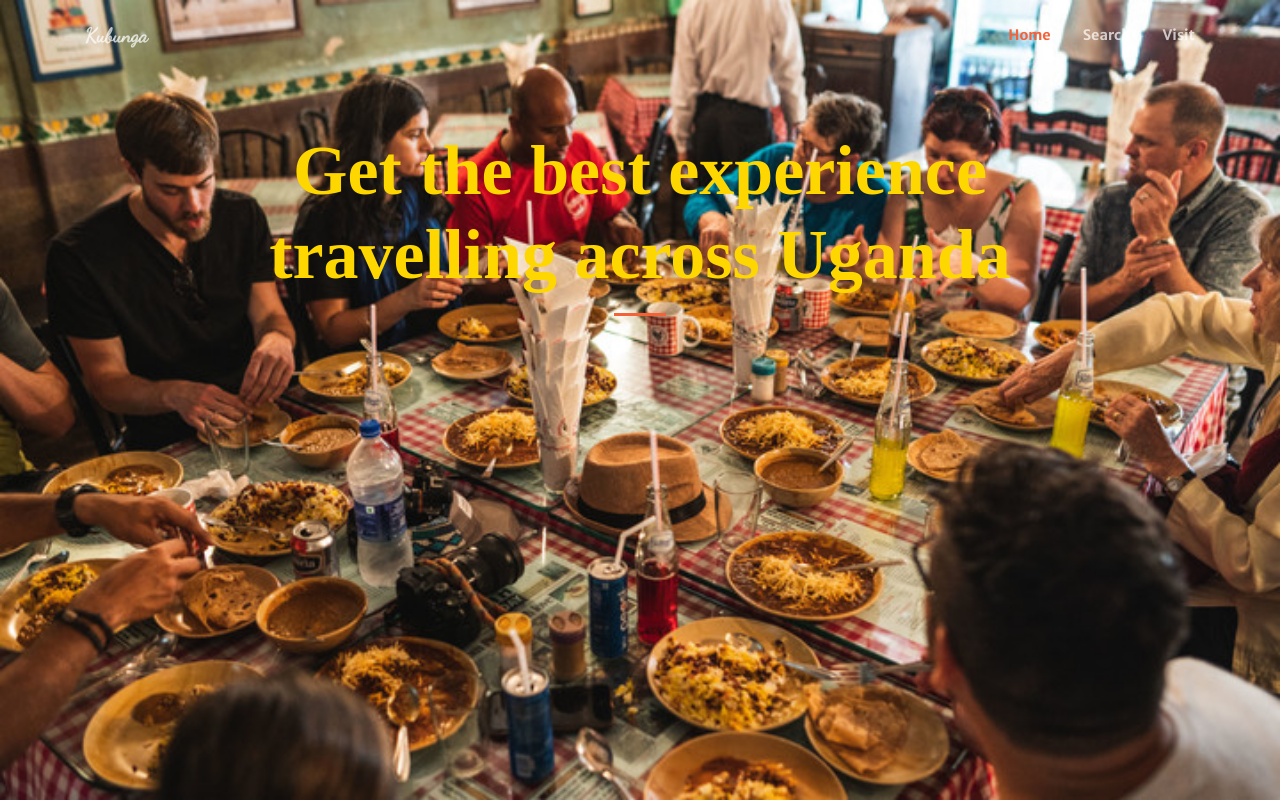
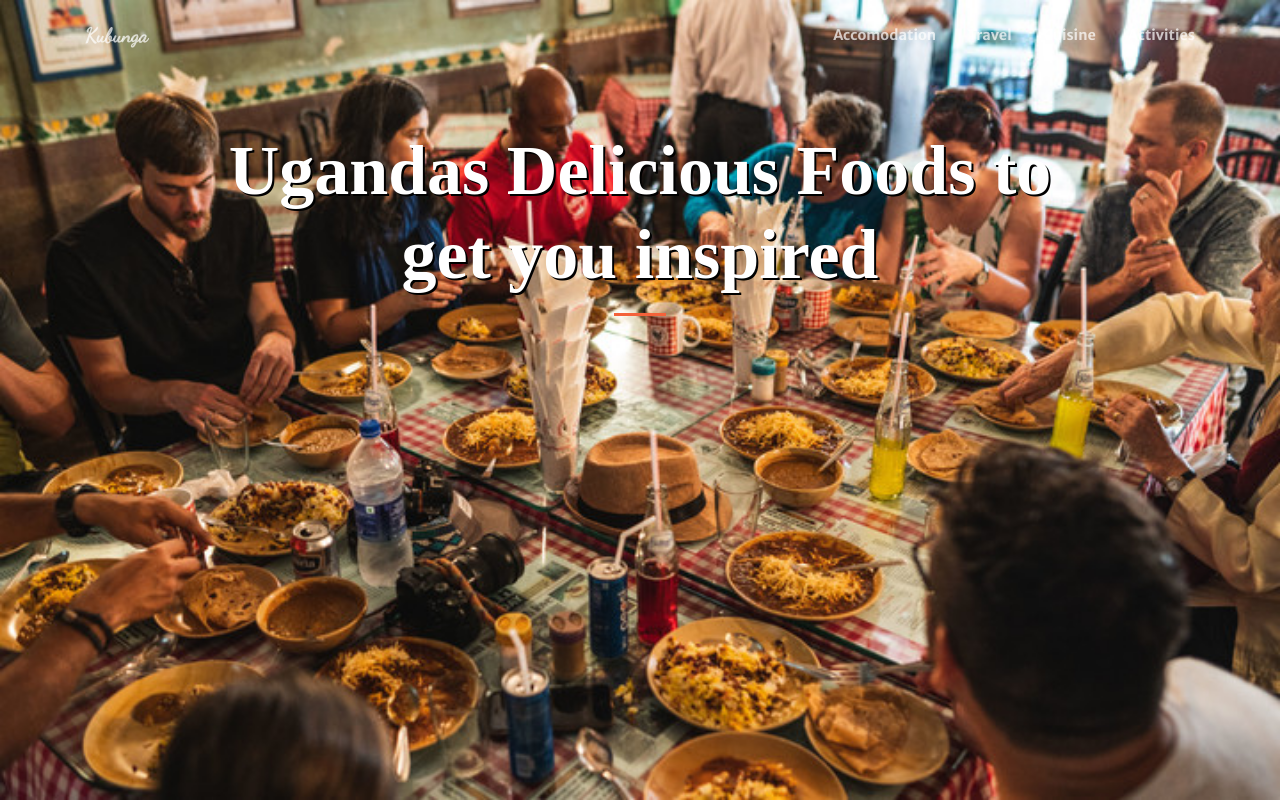
Before and after one commit to kubunga/kubunga, a website with bundled scripts: page food.html in a window 1280 px wide. Shown: the top 802 px of the page. Built offline with nearby package versions, Linux system fonts and the light colour scheme.

```diff
--- a/food.html
+++ b/food.html
@@ -54,22 +54,24 @@
 <body id="page-top">
 
   <!-- Navigation -->
-  <nav class="navbar navbar-expand-lg navbar-light fixed-top py-3" id="mainNav">
+ <nav class="navbar navbar-expand-lg navbar-light fixed-top py-3" id="mainNav">
     <div class="container">
-      <a class="navbar-brand js-scroll-trigger" href="#page-top" style="font-family: dancing script">Kubunga</a>
+      <a class="navbar-brand js-scroll-trigger" href="index.html" style="font-family: dancing script">Kubunga</a>
       <button class="navbar-toggler navbar-toggler-right" type="button" data-toggle="collapse" data-target="#navbarResponsive" aria-controls="navbarResponsive" aria-expanded="false" aria-label="Toggle navigation">
         <span class="navbar-toggler-icon"></span>
       </button>
       <div class="collapse navbar-collapse" id="navbarResponsive">
-        <ul class="navbar-nav ml-auto my-2 my-lg-0">
+         <ul class="navbar-nav ml-auto my-2 my-lg-0">
           <li class="nav-item">
-            <a class="nav-link js-scroll-trigger" href="#page-top">Home</a>
+            <a class="nav-link js-scroll-trigger" href="accomodation.html">Accomodation</a>
           </li>
           <li class="nav-item">
-            <a class="nav-link js-scroll-trigger" href="#search">Search</a>
+            <a class="nav-link js-scroll-trigger" href="travel.html">Travel</a>
           </li>
           <li class="nav-item">
-            <a class="nav-link js-scroll-trigger" href="#portfolio">Visit</a>
+            <a class="nav-link js-scroll-trigger" href="accomodation.html">Cuisine</a>
+          </li> <li class="nav-item">
+            <a class="nav-link js-scroll-trigger" href="#">Activities</a>
           </li>
 
         </ul>
@@ -81,7 +83,7 @@
     <div class="container h-50">
       <div class="row h-100 align-items-center justify-content-center text-center">
         <div class="col-lg-10 align-self-end">
-          <h1 class="text text-white font-weight-bold animated fadeIn animation-duration: 3s;" class="landing" style="font-family: righteous;font-size: 70px;color: gold!important; " >Get the best experience travelling across Uganda</h1>
+          <h1 class="text text-white font-weight-bold animated fadeIn animation-duration: 3s;" class="landing" style="font-family: righteous;font-size: 70px;color: white !important; text-shadow: 2px 2px black;" >Ugandas Delicious Foods to get you inspired</h1>
           <hr class="divider my-3">
         </div>
         <div class="col-lg-8 align-self-baseline">
```
Also changed, not shown: index.html (+2 -2 lines), img/monkey.jpg (added).
